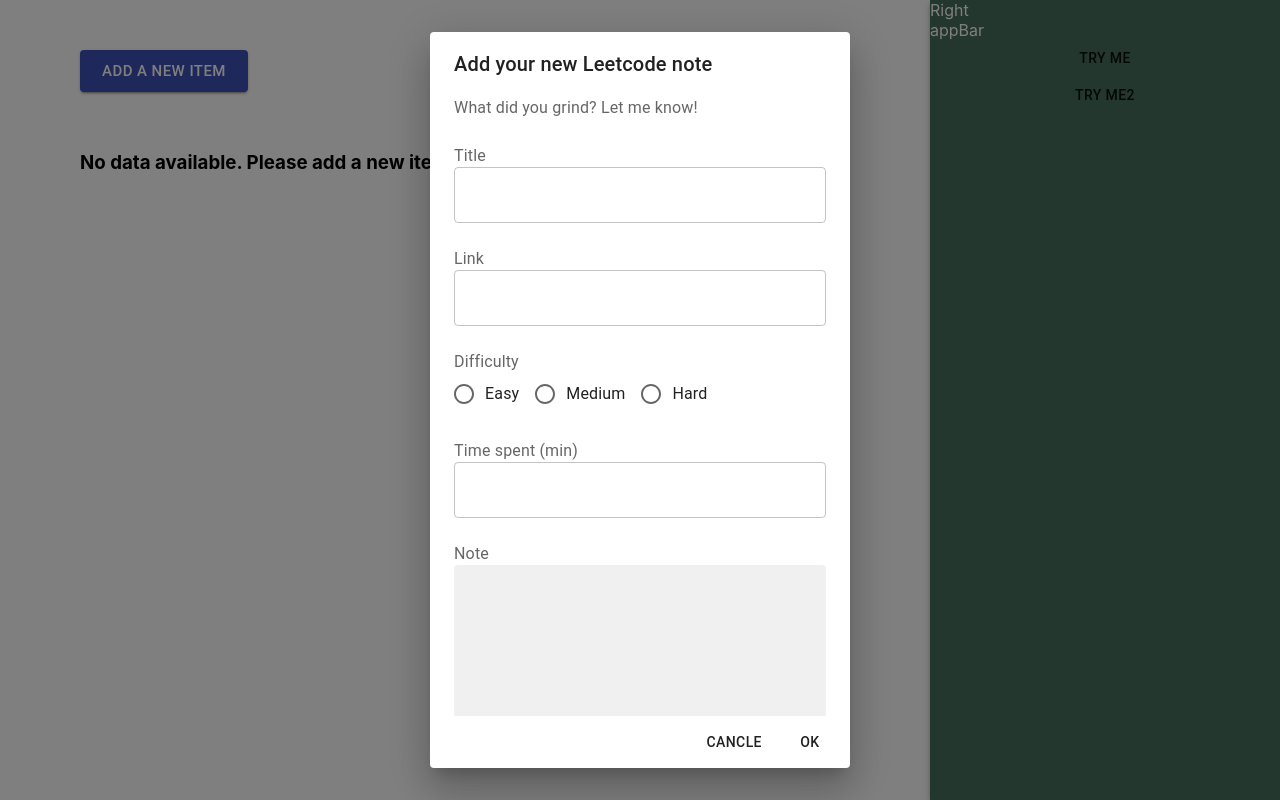
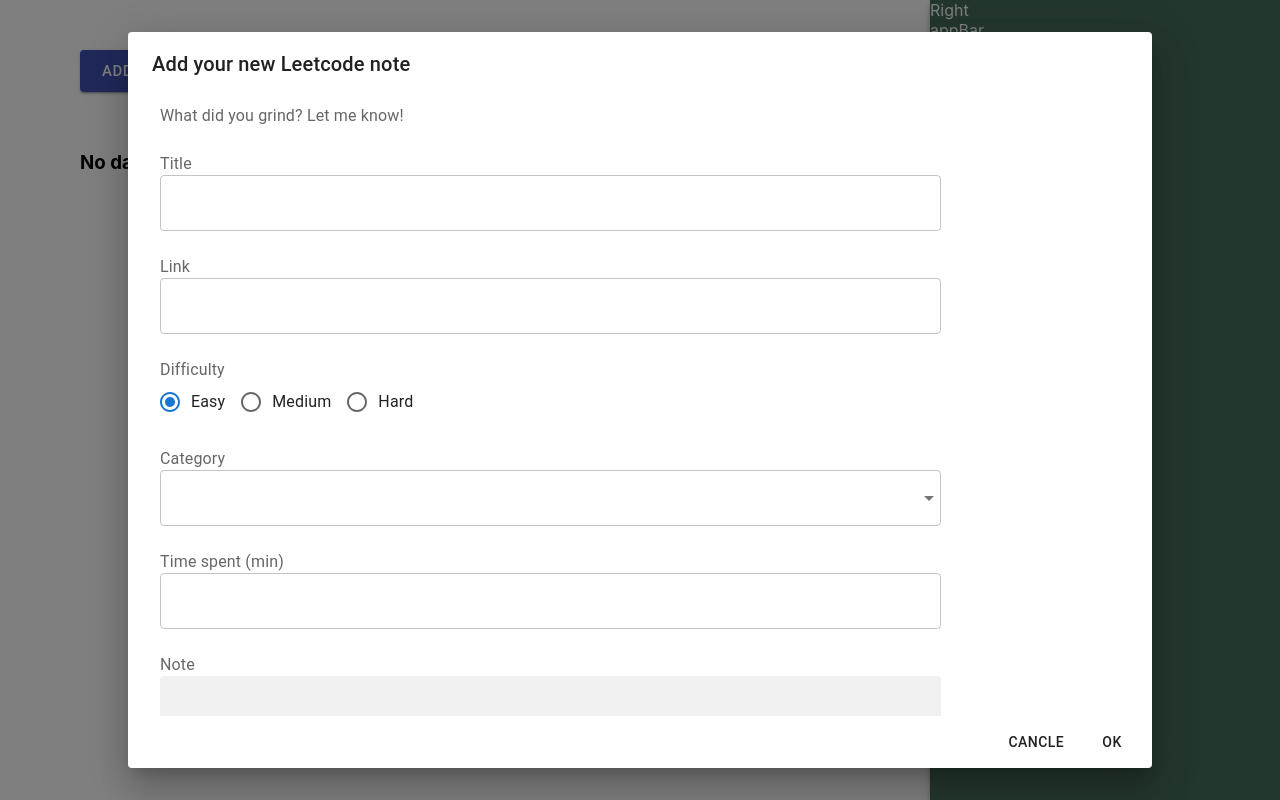
Before and after one commit to heejingit/leetcode-memo, a React (Create React App) app: page / in a window 1280 px wide. Both pictures are taken after a click on the button "ADD A NEW ITEM". Built offline with nearby package versions, Linux system fonts and the light colour scheme.

Commit message:
Board Update with Item Card

```diff
--- a/src/components/Board.js
+++ b/src/components/Board.js
@@ -20,11 +20,21 @@
 import ListItemText from "@material-ui/core/ListItemText";
 import MenuItem from "@material-ui/core/MenuItem";
 import Select from "@material-ui/core/Select";
-
-import { options } from "../utils";
+import OutlinedInput from '@mui/material/OutlinedInput';
+import InputLabel from '@mui/material/InputLabel';
+import Chip from './Chip';
 
 import Item from './Item';
 import DataManager from '../service/DataManager';
+
+const getStyles = (option, category, theme) => {
+    return {
+      fontWeight:
+        category.indexOf(option) === -1
+          ? theme.typography.fontWeightRegular
+          : theme.typography.fontWeightMedium,
+    };
+}
 
 const useStyles = makeStyles((theme) => ({
     root: {
@@ -34,7 +44,7 @@
     nonTextFields: {
         marginLeft: 16
     }
-  }));
+}));
 
 const Transition = React.forwardRef(function Transition(props, ref) {
     return <Slide direction="up" ref={ref} {...props} />;});
@@ -43,15 +53,56 @@
     const classes = useStyles();
     const theme = useTheme();
     const fullScreen = useMediaQuery(theme.breakpoints.down('md'));
-    const data = DataManager.getData();
+    let data = DataManager.getData();
 
     const [title, setTitle] = React.useState("");
     const [link, setLink] = React.useState("");
+    const [difficulty, setDifficulty] = React.useState("easy");
     const [timeSpent, setTimeSpent] = React.useState(0);
     const [category, setCategory] = React.useState([]);
     const [note, setNote] = React.useState("");
+    const [personalDifficulty, setPersonalDifficulty] = React.useState("easy");
+    const [open, setOpen] = React.useState(false);
 
-    const [open, setOpen] = React.useState(false);
+    const ITEM_HEIGHT = 48;
+    const ITEM_PADDING_TOP = 8;
+    const MenuProps = {
+    PaperProps: {
+        style: {
+        maxHeight: ITEM_HEIGHT * 4.5 + ITEM_PADDING_TOP,
+        width: 250,
+        },
+    },
+    };
+
+    const options = [
+        "Array",
+        "String",
+        "Hash Table",
+        "Dynamic Programming",
+        "Math",
+        "Sorting",
+        "Depth-First Search",
+        "Breadth-First Search",
+        "Greedy",
+        "Database",
+        "Tree",
+        "Binary Search",
+        "Matrix",
+        "Binary Tree",
+        "Two Pointers",
+        "Bit Manipulation",
+        "Stack",
+        "Design",
+        "Heap (Priority Queue",
+        "Graph",
+        "Simulation",
+        "Backtracking",
+        "Prefix Sum",
+        "Sliding Window",
+        "Trie",
+        "Linked List"
+    ];
 
     const handleClickOpen = () => {
         setOpen(true);
@@ -61,20 +112,59 @@
         setOpen(false);
     };
 
+    const handleCategoryChange = (event) => {
+        const {
+          target: { value },
+        } = event;
+        setCategory(
+          typeof value === 'string' ? value.split(',') : value,
+        );
+    };
+
+    const handleClickOk = () => {
+        data = !data ? [] : data;
+
+        data.push({
+            title: title,
+            dateTime: new Date().toLocaleString(),
+            link: link,
+            difficulty: difficulty,
+            category: category,
+            timeSpent: timeSpent,
+            note: note,
+            personalDifficulty: personalDifficulty
+        });
+
+        DataManager.saveData(data);
+        clearData();
+    }
+
+    const clearData = () => {
+        setTitle('');
+        setLink('');
+        setDifficulty('easy');
+        setCategory([]);
+        setTimeSpent(0);
+        setNote('');
+        setPersonalDifficulty('easy');
+
+        handleClose();
+    }
+
     return (
         <Box className={classes.root}>
             <Grid container direction={"column"} spacing={5}>
                 <Grid item>
                     <Button variant="contained" size="large" color="primary" onClick={handleClickOpen}>Add a new item</Button>
                 </Grid>
-
-                {data && data.map((item, index) => {
-                    <Grid item>
-                        <Item item={item} index={index} />
-                    </Grid>
+                {!data ? <Grid item><h3>No data available. Please add a new item.</h3></Grid>
+                    : data && data.map((item, index) => {
+                        return (
+                            <Grid item key={index}>
+                                <Item item={item} index={index} key={index}/>
+                            </Grid>
+                        );
                 })}
-
-                {!data && <Grid item><h3>No data available. Please add a new item.</h3></Grid>}
             </Grid>
 
             <Dialog
@@ -82,12 +172,22 @@
                 open={open}
                 TransitionComponent={Transition}
                 keepMounted
+                maxWidth="xl"
                 onClose={handleClose}
                 aria-describedby="alert-dialog-slide-description"
+                sx={{
+                    "& .MuiDialog-container": {
+                        "& .MuiPaper-root": {
+                          width: "80%",
+                          display: "flex",
+                          justifyContent: "center"
+                        }
+                    }
+                }}
             >
                 <DialogTitle>{"Add your new Leetcode note"}</DialogTitle>
                 <DialogContent>
-                    <FormControl>
+                    <FormControl sx={{ m: 1, width: "80%" }}>
                         <Grid container direction={"column"} spacing={3}>
                             <Grid item>
                                 <DialogContentText id="alert-dialog-slide-description">
@@ -124,6 +224,8 @@
                                     required
                                     aria-labelledby="difficulty-radio"
                                     name="row-radio-buttons-group"
+                                    value={difficulty}
+                                    onChange={e => setDifficulty(e.target.value)}
                                 >
                                     <FormControlLabel value="easy" control={<Radio />} label="Easy" />
                                     <FormControlLabel value="medium" control={<Radio />} label="Medium" />
@@ -131,7 +233,36 @@
                                 </RadioGroup>
                             </Grid>
 
-
+                            <Grid item>
+                                <FormLabel id="demo-multiple-chip-label">Category</FormLabel><br />
+                                <Select
+                                labelId="demo-multiple-chip-label"
+                                id="demo-multiple-chip"
+                                multiple
+                                fullWidth
+                                value={category}
+                                onChange={handleCategoryChange}
+                                input={<OutlinedInput id="select-multiple-chip" label="Chip" />}
+                                renderValue={(selected) => (
+                                    <Box sx={{ display: 'flex', flexWrap: 'wrap', gap: 0.5 }}>
+                                    {selected.map((value) => (
+                                        <Chip key={value} label={value} />
+                                    ))}
+                                    </Box>
+                                )}
+                                MenuProps={MenuProps}
+                                >
+                                {options.map((option) => (
+                                    <MenuItem
+                                    key={option}
+                                    value={option}
+                                    style={getStyles(option, category, theme)}
+                                    >
+                                    {option}
+                                    </MenuItem>
+                                ))}
+                                </Select>
+                            </Grid>
 
                             <Grid item>
                                 <FormLabel id="time-text-field">Time spent (min)</FormLabel>
@@ -165,6 +296,8 @@
                                     required
                                     aria-labelledby="personal-difficulty-radio"
                                     name="row-radio-buttons-group"
+                                    value={personalDifficulty}
+                                    onChange={e => setPersonalDifficulty(e.target.value)}
                                 >
                                     <FormControlLabel value="easy" control={<Radio />} label="Easy" />
                                     <FormControlLabel value="medium" control={<Radio />} label="Medium" />
@@ -175,8 +308,8 @@
                     </FormControl>
                 </DialogContent>
                 <DialogActions>
-                <Button onClick={handleClose}>Cancle</Button>
-                <Button onClick={handleClose}>Ok</Button>
+                <Button onClick={clearData}>Cancle</Button>
+                <Button onClick={handleClickOk}>Ok</Button>
                 </DialogActions>
             </Dialog>
         </Box>
--- /dev/null
+++ b/src/components/Chip.js
@@ -0,0 +1,42 @@
+import React from 'react';
+import PropTypes from 'prop-types';
+import MaterialChip from '@material-ui/core/Chip';
+import { withStyles } from '@material-ui/core/styles';
+
+const Chip = (props) => {
+    const StyledChip = withStyles({
+        root: {
+            'color': 'black',
+            'backgroundColor': `${props.color} !important`,
+            '&:hover': {
+                backgroundColor: props.color,
+                filter: 'brightness(120%)',
+            },
+            '&:active': {
+                boxShadow: 'none',
+                backgroundColor: props.color,
+                borderColor: props.color,
+            },
+        },
+        outlined: {
+            color: props.color,
+            border: `1px solid ${props.color}`,
+            backgroundColor: `transparent !important`,
+        },
+        icon: {
+            color: props.variant === 'outlined' ? props.color : 'black',
+        },
+        deleteIcon: {
+            color: props.variant === 'outlined' ? props.color : 'black',
+        },
+    })(MaterialChip);
+
+    return <StyledChip {...props} />;
+};
+
+Chip.propTypes = {
+    color: PropTypes.string,
+    variant: PropTypes.oneOf(['regular, outlined']),
+};
+
+export default Chip;
--- a/src/components/Item.js
+++ b/src/components/Item.js
@@ -14,6 +14,7 @@
 import ShareIcon from '@mui/icons-material/Share';
 import ExpandMoreIcon from '@mui/icons-material/ExpandMore';
 import MoreVertIcon from '@mui/icons-material/MoreVert';
+import Chip from './Chip';
 
 const ExpandMore = styled((props) => {
   const { expand, ...other } = props;
@@ -35,17 +36,36 @@
       setExpanded(!expanded);
     };
 
+    const difficultyChips = (difficulty) => {
+      if (difficulty === "easy") {
+        return (<Chip color="green" label="Easy" />);
+      }
+      else if (difficulty === "medium") {
+        return (<Chip color="orange" label="Medium" />);
+      }
+      else if (difficulty === "hard") {
+        return (<Chip color="red" label="Hard" />);
+      }
+    }
+
     return (
       <Card >
       <CardHeader
+        avatar={difficultyChips(item.difficulty)}
         action={
           <IconButton aria-label="settings">
             <MoreVertIcon />
           </IconButton>
         }
         title={item.title}
+        titleTypographyProps={{ variant:'h6' }}
         subheader={item.dateTime}
       />
+      <CardContent>
+        {item.category.map((item, index) => {
+          return (<Chip label={item} key={index}/>)
+        })}
+      </CardContent>
       <CardActions disableSpacing>
         <IconButton aria-label="add to favorites">
           <FavoriteIcon />
@@ -62,7 +82,16 @@
       <Collapse in={expanded} timeout="auto" unmountOnExit>
         <CardContent>
           <Typography paragraph>
-            {item.note}
+            <h3>Note</h3>
+            {item.note.split("\n").map((str, i) => <p key={i}>{str}</p>)}
+          </Typography>
+          <Typography>
+            <h3>Personal difficulty</h3>
+            {difficultyChips(item.personalDifficulty)}
+          </Typography>
+          <Typography>
+            <h3>Time spent</h3>
+            {item.timeSpent} minutes
           </Typography>
         </CardContent>
       </Collapse>
--- a/src/service/DataManager.js
+++ b/src/service/DataManager.js
@@ -3,8 +3,8 @@
         return JSON.parse(localStorage.getItem('leetcode-memo'));
     }
 
-    saveData() {
-
+    saveData(data) {
+        return localStorage.setItem("leetcode-memo", JSON.stringify(data));
     }
 }
 
--- a/src/utils.js
+++ /dev/null
@@ -1,28 +0,0 @@
-const options = [
-    "Array",
-    "String",
-    "Hash Table",
-    "Dynamic Programming",
-    "Math",
-    "Sorting",
-    "Depth-First Search",
-    "Breadth-First Search",
-    "Greedy",
-    "Database",
-    "Tree",
-    "Binary Search",
-    "Matrix",
-    "Binary Tree",
-    "Two Pointers",
-    "Bit Manipulation",
-    "Stack",
-    "Design",
-    "Heap (Priority Queue",
-    "Graph",
-    "Simulation",
-    "Backtracking",
-    "Prefix Sum",
-    "Sliding Window",
-    "Trie",
-    "Linked List"
-];
```
